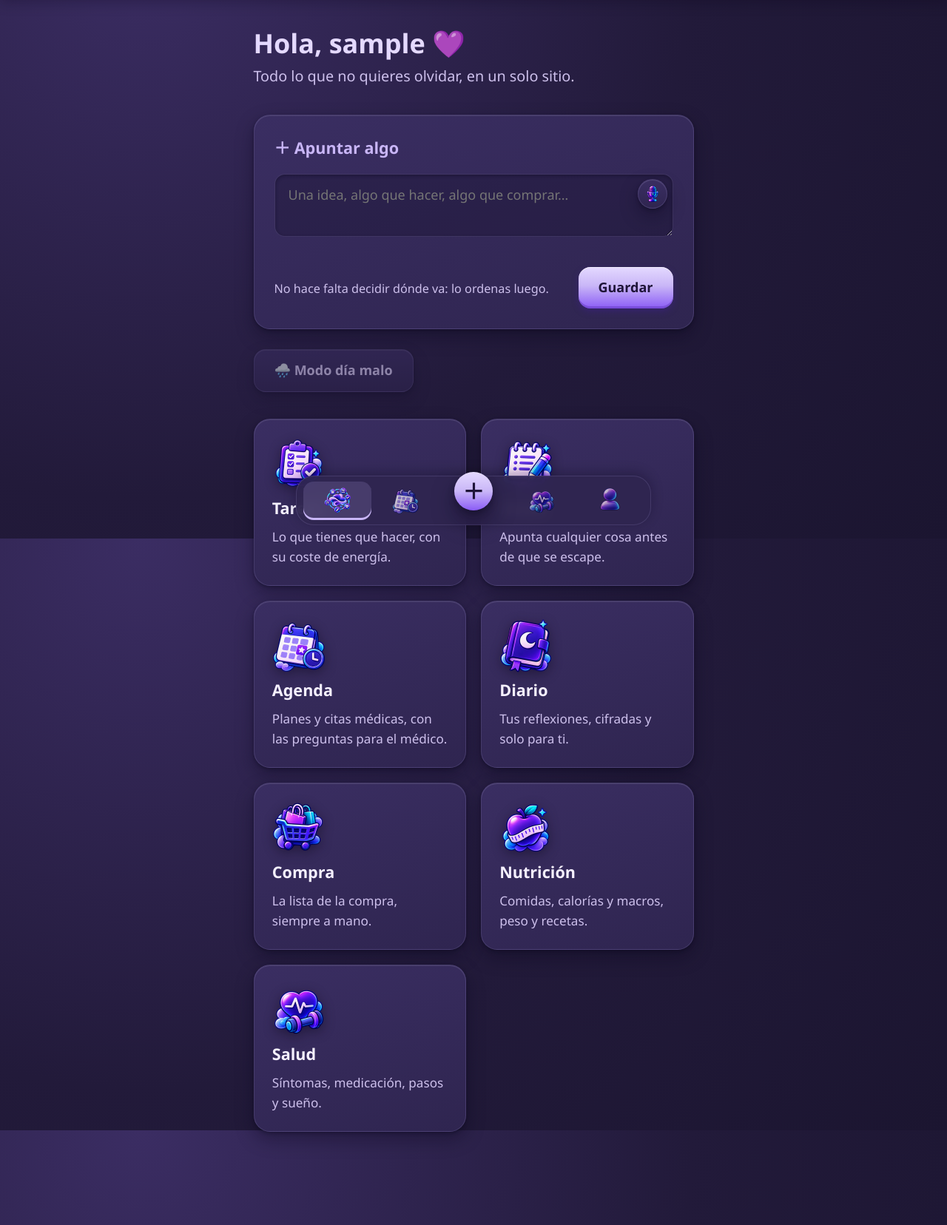
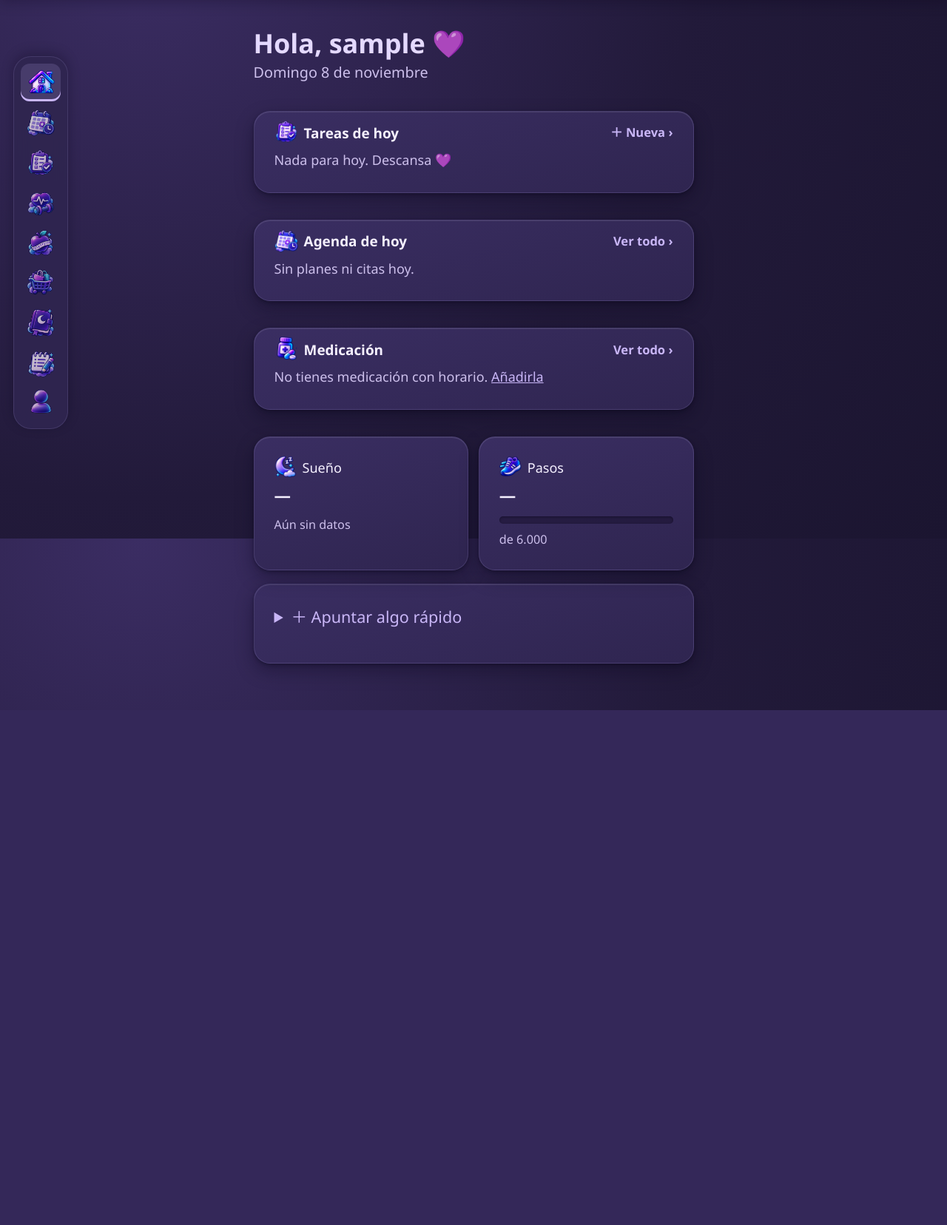
Before and after one commit to patriciaalonsodev/niebla-mental, a Flask app: page / in a window 1280 px wide. Shown: the part 72-1728 px from the top of the page at 74% size. After the commit the page ends 1032 px from the top, so only its background shows below. Run offline with Flask 3, Linux system fonts and the light colour scheme; the visitor is signed in with stand-in values (Sample User, id 1); data that the repository does not hold is empty; parts of the project's set-up code (start-up, migrations or seed data) failed here and were passed over; some libraries are stand-ins or nearby versions.

Commit message:
Inicio nuevo con el día de hoy, barra con todas las secciones y hora en las tareas
Co-Authored-By: Claude Opus 5.5 <noreply@anthropic.com>

```diff
--- a/app.py
+++ b/app.py
@@ -154,16 +154,13 @@ def _url_logo(app):
 # Qué icono de la barra de navegación se ilumina en cada parte de la app
 SECCION_DE = {
     "eventos": "agenda", "google": "agenda",
-    "captura": "apuntar",
+    "tareas": "tareas", "notas": "notas", "compra": "compra", "diario": "diario", "nutricion": "nutricion",
     "salud": "salud", "medicacion": "salud", "cuerpo": "salud",
     "perfil": "perfil", "auth": "perfil",
 }
 
 # Secciones a las que se llega desde el inicio: llevan «← Inicio» arriba
-LISTADOS_CON_VOLVER = {
-    "tareas.listado", "notas.listado", "compra.listado", "diario.listado", "captura.bandeja",
-    "nutricion.inicio",
-}
+LISTADOS_CON_VOLVER = {"captura.bandeja"}   # el resto ya está en la barra de abajo
 
 # Secciones de la app. Las que tienen "endpoint" ya funcionan;
 # el resto aparecen como "Próximamente".
@@ -182,17 +179,37 @@ def _registrar_rutas_basicas(app):
     @app.get("/")
     @login_required
     def inicio():
+        from datetime import time
         from captura import apuntes_pendientes
-        from eventos import proximos_para_inicio
+        from eventos import _eventos_entre
         from formularios import FormularioApunte
-        from medicacion import pendientes_ahora
+        from medicacion import plan_de_hoy
+        from models import RegistroActividad, RegistroSueno, Tarea
+
+        hoy = current_user.hoy()
+        tareas = db.session.scalars(db.select(Tarea).where(
+            Tarea.usuario_id == current_user.id, Tarea.completada.is_(False), Tarea.fecha <= hoy)).all()
+        tareas.sort(key=lambda t: (t.fecha == hoy, t.hora is None, t.hora or time.max))   # atrasadas primero
+        hechas_hoy = db.session.scalar(db.select(db.func.count(Tarea.id)).where(
+            Tarea.usuario_id == current_user.id, Tarea.completada.is_(True), Tarea.fecha == hoy))
+        programadas, _ = plan_de_hoy()
+        sueno = db.session.scalar(db.select(RegistroSueno).filter_by(usuario_id=current_user.id, fecha=hoy))
+        actividad = db.session.scalar(db.select(RegistroActividad).filter_by(usuario_id=current_user.id, fecha=hoy))
+        pasos = actividad.pasos if actividad and actividad.pasos is not None else None
+        objetivo = current_user.objetivo_pasos or 6000
         return render_template(
             "inicio.html",
-            secciones=SECCIONES,
+            hoy=hoy,
+            tareas=tareas,
+            hechas_hoy=hechas_hoy,
+            eventos=_eventos_entre(hoy, hoy),
+            tomas=programadas,
+            sueno=sueno,
+            pasos=pasos,
+            objetivo_pasos=objetivo,
+            por_ciento_pasos=min(100, round((pasos or 0) * 100 / objetivo)),
             form_apunte=FormularioApunte(),
             num_apuntes=len(apuntes_pendientes()),
-            tomas_pendientes=pendientes_ahora(),
-            proximos=proximos_para_inicio(),
         )
 
     @app.after_request
--- a/formularios.py
+++ b/formularios.py
@@ -115,6 +115,7 @@ class FormularioTarea(FlaskForm):
         validators=[DataRequired("Escribe la tarea."), Length(max=200)],
     )
     fecha = DateField("¿Para cuándo?", validators=[Optional()])
+    hora = TimeField("¿A qué hora?", validators=[Optional()])
     coste_energia = RadioField(
         "¿Cuántas cucharas te costará?",
         choices=OPCIONES_CUCHARAS,
--- a/models.py
+++ b/models.py
@@ -251,6 +251,7 @@ class Tarea(MarcasTiempo, db.Model):
     titulo = db.Column(db.String(200), nullable=False)
     notas = db.Column(db.Text)
     fecha = db.Column(db.Date, index=True)          # día previsto (opcional)
+    hora = db.Column(db.Time)                       # hora (opcional)
     coste_energia = db.Column(db.SmallInteger)      # 1–5, para las cucharas
     completada = db.Column(db.Boolean, nullable=False, default=False)
     completada_en = db.Column(db.DateTime(timezone=True))
--- a/static/css/estilos.css
+++ b/static/css/estilos.css
@@ -1018,9 +1018,9 @@ a.tarjeta:hover {
   right: 0;
   bottom: 0;
   display: grid;
-  grid-template-columns: repeat(5, 1fr);
-  align-items: end;
-  padding: 0.35rem 0.5rem calc(0.35rem + env(safe-area-inset-bottom));
+  grid-template-columns: repeat(9, 1fr);
+  align-items: center;
+  padding: 0.3rem 0.25rem calc(0.3rem + env(safe-area-inset-bottom));
   background: rgb(47 37 80 / 0.92);
   backdrop-filter: blur(10px);
   border-top: 1px solid var(--borde);
@@ -1034,9 +1034,9 @@ a.tarjeta:hover {
   justify-items: center;
   gap: 0.1rem;
   align-items: center;
-  min-height: 52px;
-  padding: 0.3rem 0.2rem;
-  border-radius: 14px;
+  min-height: 46px;
+  padding: 0.25rem 0;
+  border-radius: 12px;
   color: var(--texto-suave);
   text-decoration: none;
   opacity: 0.75;
@@ -1859,3 +1859,36 @@ a.boton-redondo { text-decoration: none; }
 .icono-mini { display: inline-block; vertical-align: middle; object-fit: contain; margin-top: -0.15em; }
 .titulo-con-mini { display: flex; align-items: center; gap: 0.45rem; }
 .dictado-boton .icono-mini, #boton-voz .icono-mini { margin: 0; }
+
+/* ── Barra con todas las secciones (9 iconos) ─────────────── */
+.navegacion .nav-imagen, .navegacion .avatar-nav { width: 32px; height: 32px; }
+.navegacion .nav-icono { font-size: 1.35rem; }
+@media (max-width: 360px) {
+  .navegacion .nav-imagen, .navegacion .avatar-nav { width: 28px; height: 28px; }
+}
+/* En el PC: columna a la izquierda */
+@media (min-width: 900px) {
+  .navegacion {
+    top: 50%; bottom: auto; left: 1rem; right: auto;
+    width: auto; transform: translateY(-50%);
+    grid-template-columns: 1fr; gap: 0.2rem;
+    padding: 0.5rem; border: 1px solid var(--borde); border-radius: 24px;
+  }
+  .nav-enlace { padding: 0.35rem 0.45rem; }
+  .navegacion .nav-imagen, .navegacion .avatar-nav { width: 38px; height: 38px; }
+  body:has(.navegacion) .contenido { padding-bottom: 2rem; }
+}
+
+/* ── Inicio: el día de hoy ────────────────────────────────── */
+.hoy-saludo { margin-bottom: 0.1rem; }
+.hoy-bloque { padding-top: 0.75rem; }
+.hoy-cabecera { display: flex; align-items: center; justify-content: space-between; gap: 0.5rem; margin-bottom: 0.4rem; }
+.hoy-cabecera h2 { margin: 0; font-size: 1.05rem; white-space: nowrap; }
+.hoy-enlace { color: var(--lavanda); font-weight: 600; text-decoration: none; font-size: 0.92rem; white-space: nowrap; }
+.vacio-corto { margin: 0.2rem 0 0.1rem; color: var(--texto-suave); }
+.hoy-cifras { display: grid; grid-template-columns: 1fr 1fr; gap: 0.75rem; margin-bottom: 1rem; }
+.hoy-cifra { display: grid; gap: 0.3rem; align-content: start; color: inherit; text-decoration: none; margin: 0; }
+.hoy-cifra strong { font-size: 1.25rem; white-space: nowrap; }
+.hoy-cifra .barra-fondo { display: block; }
+.hoy-cifra .barra-relleno { display: block; height: 100%; }
+.hoy-apuntar > summary { cursor: pointer; }
--- a/templates/base.html
+++ b/templates/base.html
@@ -26,21 +26,25 @@
   </header>
 
   {% if current_user.is_authenticated %}
-    {# Abajo en el móvil, arriba a la derecha en el PC #}
+    {# Todas las secciones: abajo en el móvil, a la izquierda en el PC #}
     <nav class="navegacion" aria-label="Principal">
       {% for clave, endpoint, icono, texto in [
            ('inicio', 'inicio', '🏠', 'Inicio'),
            ('agenda', 'eventos.agenda', '📅', 'Agenda'),
-           ('apuntar', 'captura.bandeja', '＋', 'Apuntar'),
+           ('tareas', 'tareas.listado', '✅', 'Tareas'),
            ('salud', 'salud.inicio', '💊', 'Salud'),
+           ('nutricion', 'nutricion.inicio', '🥗', 'Nutrición'),
+           ('compra', 'compra.listado', '🛒', 'Compra'),
+           ('diario', 'diario.listado', '📖', 'Diario'),
+           ('notas', 'notas.listado', '📝', 'Notas'),
            ('perfil', 'perfil.inicio', '👤', 'Perfil'),
          ] %}
         <a class="nav-enlace nav-{{ clave }}{% if seccion_activa == clave %} nav-activo{% endif %}"
-           href="{{ url_for(endpoint) }}" {% if seccion_activa == clave %}aria-current="page"{% endif %}>
-          {% set imagen = logo_url if clave == 'inicio' else icono_url(clave) %}
+           href="{{ url_for(endpoint) }}" title="{{ texto }}" {% if seccion_activa == clave %}aria-current="page"{% endif %}>
+          {% set imagen = icono_url(clave) %}
           {% if clave == 'perfil' and current_user.foto %}
             <img class="nav-icono avatar avatar-nav" src="{{ url_for('perfil.foto', v=current_user.foto_version) }}" alt="">
-          {% elif imagen and clave != 'apuntar' %}
+          {% elif imagen %}
             <img class="nav-icono nav-imagen" src="{{ imagen }}" alt="" width="36" height="36">
           {% else %}
             <span class="nav-icono" aria-hidden="true">{{ icono }}</span>
--- a/templates/inicio.html
+++ b/templates/inicio.html
@@ -1,70 +1,101 @@
 {% extends "base.html" %}
+{% from "medicacion/_macros.html" import fila_programada %}
+{% from "eventos/_macros.html" import fila_evento %}
+
+{# Cabecera de cada bloque: tu icono, el título y un enlace a la sección #}
+{% macro cabecera(icono_nombre, emoji, titulo, enlace, texto_enlace="Ver todo") %}
+  <div class="hoy-cabecera">
+    <h2 class="titulo-con-mini">{{ icono(icono_nombre, emoji, 32) }} {{ titulo }}</h2>
+    <a class="hoy-enlace" href="{{ enlace }}">{{ texto_enlace }} ›</a>
+  </div>
+{% endmacro %}
 
 {% block contenido %}
-  <h1>Hola, {{ current_user.nombre }} 💜</h1>
-  <p class="subtitulo">Todo lo que no quieres olvidar, en un solo sitio.</p>
+  <h1 class="hoy-saludo">Hola, {{ current_user.nombre }} 💜</h1>
+  <p class="subtitulo">{{ hoy|fecha_larga|capitalize }}</p>
 
-  {% if tomas_pendientes %}
-    {% from "medicacion/_macros.html" import fila_programada %}
-    <section class="aviso-tomas" aria-labelledby="titulo-tomas">
-      <h2 id="titulo-tomas" class="titulo-panel">⏰ Te toca la medicación</h2>
+  {# ── Tareas de hoy ── #}
+  <section class="panel hoy-bloque" aria-label="Tareas de hoy">
+    {{ cabecera("tareas", "✅", "Tareas de hoy", url_for('tareas.formulario_nueva'), "＋ Nueva") }}
+    {% if tareas %}
+      <ul class="compra-filas lista-unica">
+        {% for tarea in tareas %}
+          <li class="compra-fila tarea-fila">
+            <form method="post" action="{{ url_for('tareas.completar', tarea_id=tarea.id) }}">
+              <input type="hidden" name="csrf_token" value="{{ csrf_token() }}">
+              <input type="hidden" name="volver" value="{{ url_for('inicio') }}">
+              <button class="compra-check" type="submit" aria-label="Marcar como hecha: {{ tarea.titulo }}"><span aria-hidden="true"></span></button>
+            </form>
+            <a class="compra-nombre tarea-enlace" href="{{ url_for('tareas.editar', tarea_id=tarea.id) }}">{{ tarea.titulo }}</a>
+            {% if tarea.fecha < hoy %}
+              <span class="tarea-cuando tarea-atrasada">{{ tarea.fecha|fecha_corta }} ⚠️</span>
+            {% elif tarea.hora %}
+              <span class="tarea-cuando tarea-hoy">{{ tarea.hora.strftime('%H:%M') }}</span>
+            {% endif %}
+          </li>
+        {% endfor %}
+      </ul>
+    {% else %}
+      <p class="vacio-corto">{% if hechas_hoy %}¡Todo hecho por hoy! 🎉{% else %}Nada para hoy. Descansa 💜{% endif %}</p>
+    {% endif %}
+  </section>
+
+  {# ── Eventos de hoy ── #}
+  <section class="panel hoy-bloque" aria-label="Eventos de hoy">
+    {{ cabecera("agenda", "📅", "Agenda de hoy", url_for('eventos.agenda')) }}
+    {% if eventos %}
+      <ul class="lista-tareas">{% for e in eventos %}{{ fila_evento(e) }}{% endfor %}</ul>
+    {% else %}
+      <p class="vacio-corto">Sin planes ni citas hoy.</p>
+    {% endif %}
+  </section>
+
+  {# ── Medicación ── #}
+  <section class="panel hoy-bloque" aria-label="Medicación de hoy">
+    {{ cabecera("medicacion", "💊", "Medicación", url_for('medicacion.inicio')) }}
+    {% if tomas %}
       <ul class="lista-tareas">
-        {% for p in tomas_pendientes %}{{ fila_programada(p, volver=url_for('inicio')) }}{% endfor %}
+        {% for p in tomas %}{{ fila_programada(p, volver=url_for('inicio')) }}{% endfor %}
       </ul>
+    {% else %}
+      <p class="vacio-corto">No tienes medicación con horario. <a href="{{ url_for('medicacion.inicio') }}">Añadirla</a></p>
+    {% endif %}
   </section>
+
+  {# ── Sueño y pasos, uno al lado del otro ── #}
+  <div class="hoy-cifras">
+    <a class="panel hoy-cifra" href="{{ url_for('cuerpo.sueno') }}">
+      <span class="titulo-con-mini">{{ icono("sueno", "😴", 30) }} Sueño</span>
+      {% if sueno and sueno.minutos_dormido is not none %}
+        <strong>{{ sueno.minutos_dormido // 60 }} h {{ sueno.minutos_dormido % 60 }} min</strong>
+        {% if sueno.hora_acostarse and sueno.hora_levantarse %}
+          <span class="ayuda">{{ sueno.hora_acostarse.strftime('%H:%M') }} – {{ sueno.hora_levantarse.strftime('%H:%M') }}</span>
         {% endif %}
+      {% else %}
+        <strong>—</strong><span class="ayuda">Aún sin datos</span>
+      {% endif %}
+    </a>
+    <a class="panel hoy-cifra" href="{{ url_for('cuerpo.actividad') }}">
+      <span class="titulo-con-mini">{{ icono("actividad", "👣", 30) }} Pasos</span>
+      <strong>{{ '{:,}'.format(pasos).replace(',', '.') if pasos is not none else '—' }}</strong>
+      <span class="barra-fondo" role="progressbar" aria-label="Pasos de hoy" aria-valuemin="0"
+            aria-valuemax="{{ objetivo_pasos }}" aria-valuenow="{{ pasos or 0 }}">
+        <span class="barra-relleno" style="width: {{ por_ciento_pasos }}%"></span>
+      </span>
+      <span class="ayuda">de {{ '{:,}'.format(objetivo_pasos).replace(',', '.') }}</span>
+    </a>
+  </div>
 
   {# Captura rápida: se guarda en la bandeja y se ordena después #}
   {% from "captura/_macros.html" import formulario_apunte %}
-  <section class="panel captura" aria-labelledby="titulo-captura">
-    <h2 id="titulo-captura" class="titulo-panel">＋ Apuntar algo</h2>
+  <details class="panel captura hoy-apuntar">
+    <summary class="titulo-panel">＋ Apuntar algo rápido</summary>
     {{ formulario_apunte(form_apunte, volver=url_for('inicio')) }}
+  </details>
   {% if num_apuntes %}
     <p class="captura-pendientes">
       <a href="{{ url_for('captura.bandeja') }}">📥 Tienes {{ num_apuntes }}
         {{ 'apunte' if num_apuntes == 1 else 'apuntes' }} sin ordenar →</a>
     </p>
   {% endif %}
-  </section>
-
-  {% if proximos %}
-    {% from "eventos/_macros.html" import fila_evento %}
-    <section class="resumen-agenda" aria-label="Agenda de hoy y mañana">
-      {% for nombre, eventos in proximos %}
-        <h2 class="titulo-panel">📅 {{ nombre }}</h2>
-        <ul class="lista-tareas">{% for e in eventos %}{{ fila_evento(e) }}{% endfor %}</ul>
-      {% endfor %}
-    </section>
-  {% endif %}
-
-  <div class="acciones">
-    {# Se activa en la fase 6 #}
-    <button class="boton boton-secundario" type="button" disabled title="Próximamente">🌧️ Modo día malo</button>
-  </div>
-
-  <ul class="secciones">
-    {% for seccion in secciones %}
-      <li>
-        {% if seccion.endpoint %}
-          <a class="tarjeta" href="{{ url_for(seccion.endpoint) }}">
-        {% else %}
-          <div class="tarjeta">
-        {% endif %}
-          {% set imagen = icono_url(seccion.imagen) %}
-          {% if imagen %}
-            <img class="tarjeta-imagen" src="{{ imagen }}" alt="" width="72" height="72">
-          {% else %}
-            <span class="tarjeta-icono" aria-hidden="true">{{ seccion.icono }}</span>
-          {% endif %}
-          <span class="tarjeta-titulo">{{ seccion.titulo }}</span>
-          <span class="tarjeta-texto">{{ seccion.texto }}</span>
-        {% if seccion.endpoint %}
-          </a>
-        {% else %}
-            <span class="etiqueta-pronto">Próximamente</span>
-          </div>
-        {% endif %}
-      </li>
-    {% endfor %}
-  </ul>
 {% endblock %}
--- a/templates/tareas/_macros.html
+++ b/templates/tareas/_macros.html
@@ -28,7 +28,10 @@
   <form method="post" action="{{ accion }}" novalidate class="formulario">
     {{ form.hidden_tag() }}
     {{ campo(form.titulo, autocomplete="off") }}
-    {{ campo(form.fecha) }}
+    <div class="campos-fila campos-fila-2">
+      {{ campo(form.fecha) }}
+      {{ campo(form.hora) }}
+    </div>
     {{ selector_cucharas(form.coste_energia) }}
     <details class="mas-opciones" {% if form.notas.data %}open{% endif %}>
       <summary>Añadir notas</summary>
--- a/templates/tareas/listado.html
+++ b/templates/tareas/listado.html
@@ -16,6 +16,7 @@
     {% if not tarea.completada and tarea.fecha %}
       <span class="tarea-cuando{% if tarea.fecha < hoy %} tarea-atrasada{% elif tarea.fecha == hoy %} tarea-hoy{% endif %}">
         {%- if tarea.fecha == hoy %}Hoy{% elif tarea.fecha < hoy %}{{ tarea.fecha|fecha_corta }} ⚠️{% else %}{{ tarea.fecha|fecha_corta }}{% endif -%}
+        {%- if tarea.hora %} · {{ tarea.hora.strftime('%H:%M') }}{% endif -%}
       </span>
     {% endif %}
   </li>
```
Also changed, not shown: migrations/versions/9ad48bbfbbbd_hora_en_tareas.py (added, +33 -0 lines), tareas.py (+6 -4 lines), tests/test_eventos.py (+2 -2 lines), tests/test_inicio_hoy.py (added, +27 -0 lines), tests/test_medicacion.py (+2 -2 lines), tests/test_perfil.py (+5 -3 lines). Lines whose indentation alone changed are shown as unchanged.
